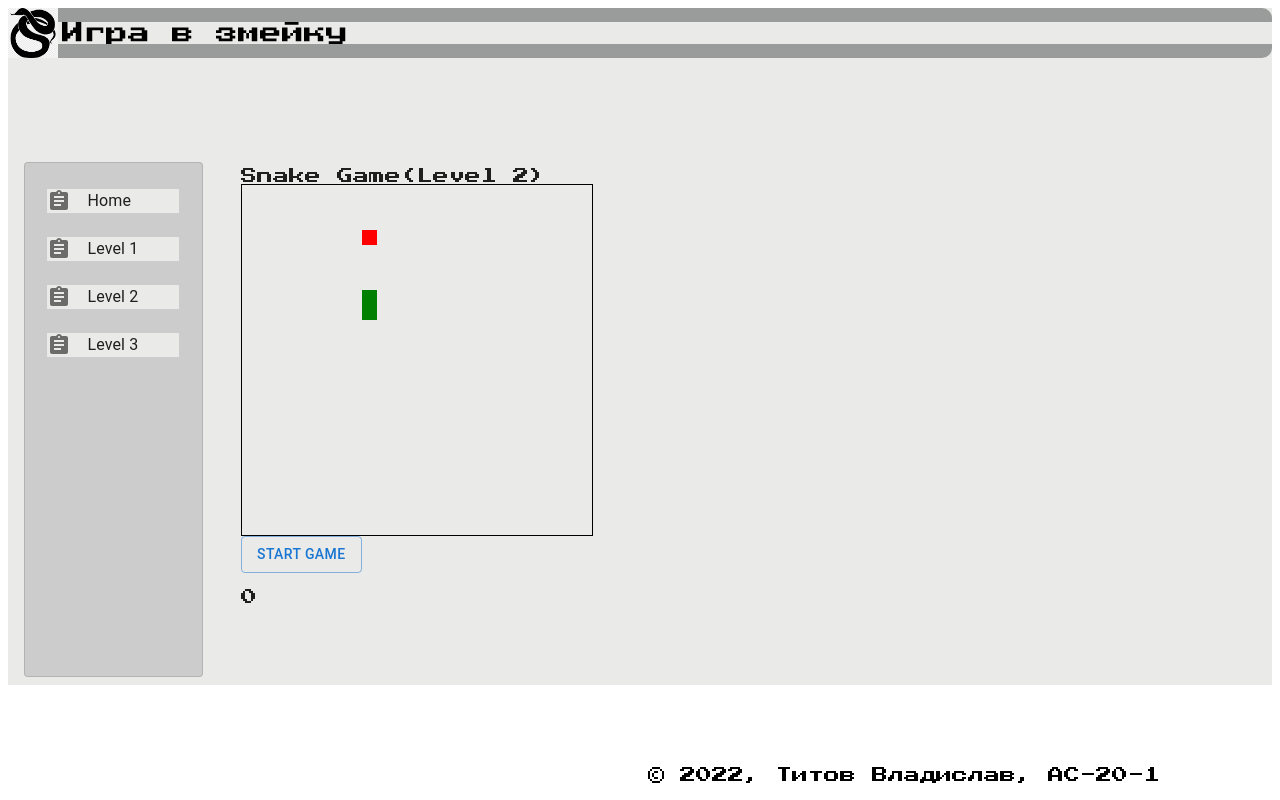
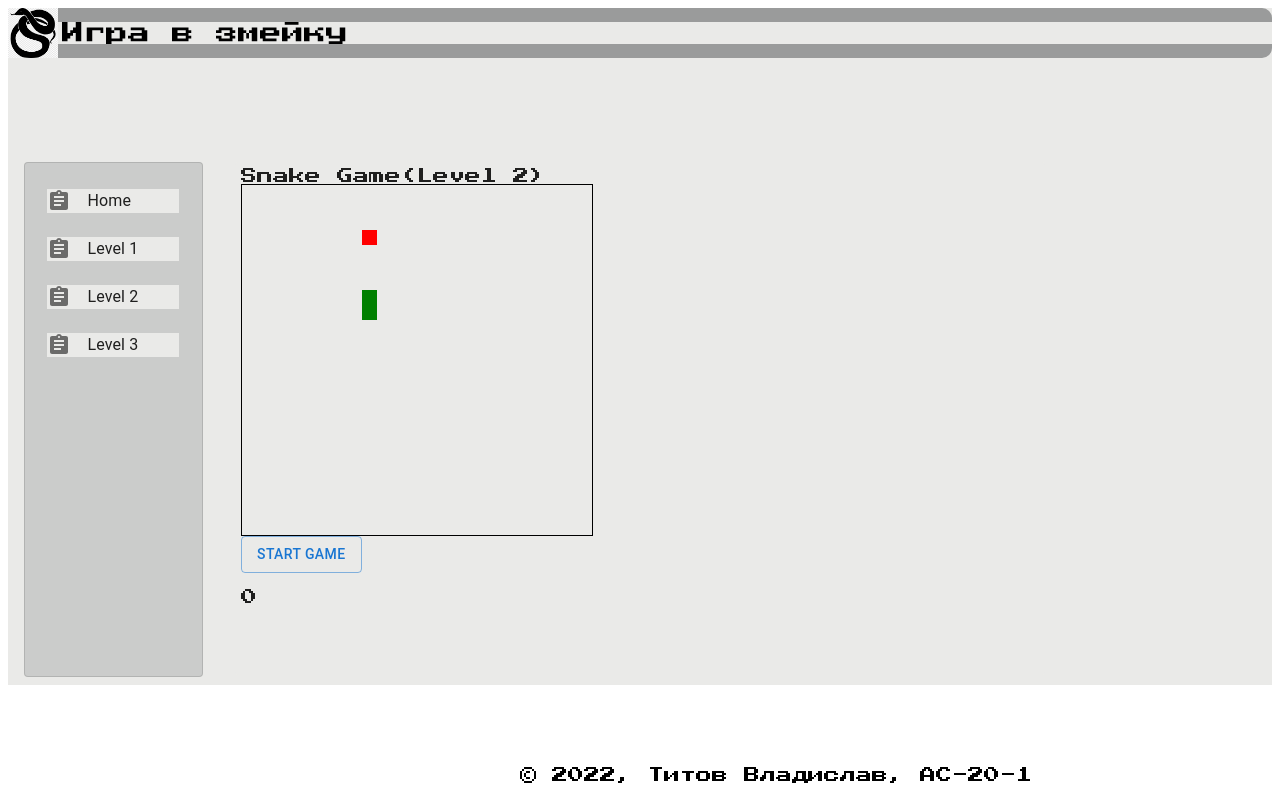
Before and after one commit to vladdt1/Snake-Game, a React (Create React App) app: page /level2 in a window 1280 px wide. Built offline with nearby package versions, Linux system fonts and the light colour scheme.

Commit message:
Update footer.module.css

```diff
--- a/src/layout/footer/footer.module.css
+++ b/src/layout/footer/footer.module.css
@@ -12,7 +12,7 @@
 .wrapper {
     background: none;
     position: absolute;
-    left: 40%;
+    left: 30%;
     margin: -3% -50% 0 10%;
     transform: translate(0%, 30%);
 }
```
